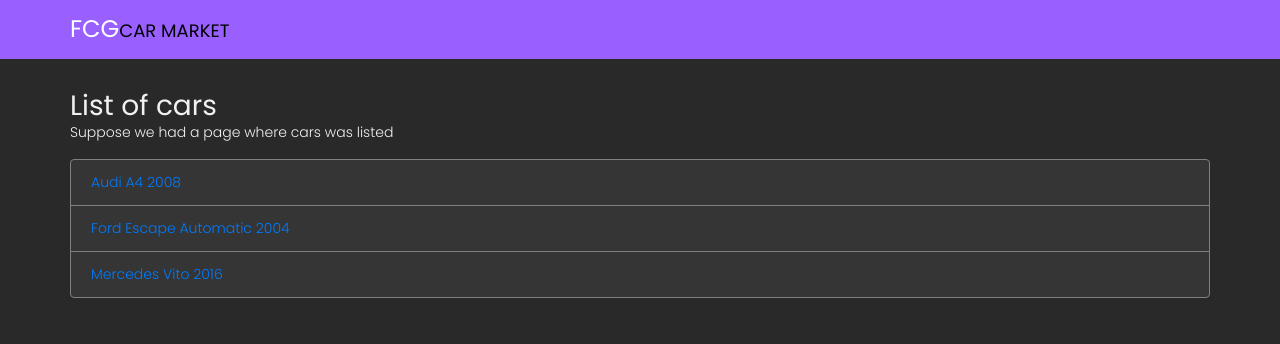
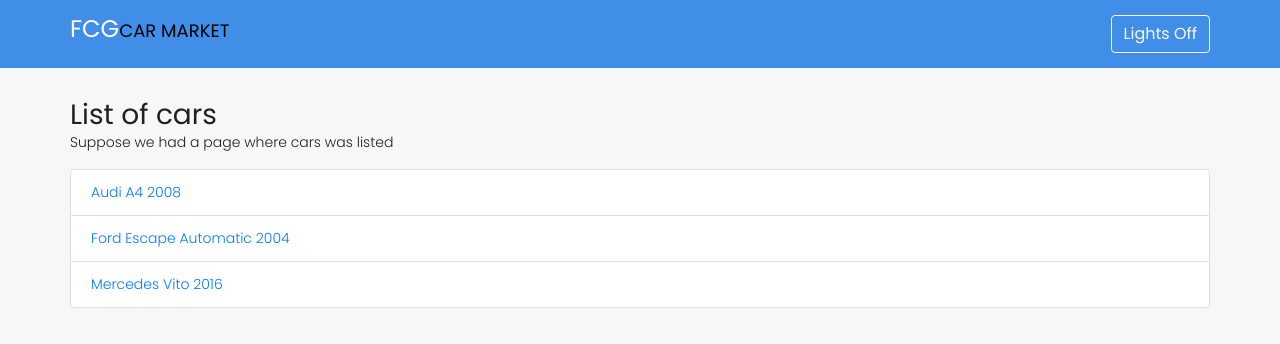
Before and after one commit to petros-zavrakas/car-platform, a React (Create React App) app: page / in a window 1280 px wide. Shown: the top 344 px of the page. Built offline with nearby package versions, Linux system fonts and the light colour scheme.

Commit message:
Implement theme switching logic in a new component

```diff
--- a/src/App.js
+++ b/src/App.js
@@ -1,4 +1,4 @@
-import React from "react";
+import React, { useState } from "react";
 import { connect } from "react-redux";
 import { Switch, Route, Redirect } from "react-router-dom";
 import { ToastContainer } from "react-toastify";
@@ -27,8 +27,11 @@ const App = ({ isFetching, errors, onHideErrors }) => {
     onHideErrors();
   };
 
+  const [darkTheme, setDarkTheme] = useState(false);
+  const handleSwitchTheme = () => setDarkTheme(!darkTheme);
+
   return (
-    <ThemeProvider theme={themes.dark}>
+    <ThemeProvider theme={darkTheme ? themes.dark : themes.light}>
       <div data-test="AppComponent">
         <GeneralErrorBoundary>
           <GlobalStyles />
@@ -36,7 +39,7 @@ const App = ({ isFetching, errors, onHideErrors }) => {
 
           {isFetching && <IsFetching />}
 
-          <Header />
+          <Header onSwitchTheme={handleSwitchTheme} />
           <Main>
             <Wrapper>
               {errors.length > 0 && (
--- a/src/App.styles.js
+++ b/src/App.styles.js
@@ -9,6 +9,7 @@ export const GlobalStyles = createGlobalStyle`
     font-family: "Poppins", Sans-serif;
     font-size: .875rem;
     font-weight: 300;
+    transition: all .3s ease-in-out;
 
     a, a:hover{ text-decoration: none!important; }
 
--- a/src/assets/css/mixins.js
+++ b/src/assets/css/mixins.js
@@ -6,12 +6,14 @@ export const Box = theme => `
   border-radius: 3px;
   box-shadow: 0 0 6px -5px #565656;
   padding: 30px;
+  transition: all .3s ease-in-out;
 
   .header{ margin-bottom: 20px; }
 `;
 
 export const Form = theme => `
   input, select, textarea { outline: none; }
+  transition: all .3s ease-in-out;
 
   select, input {
     color: ${theme.fonts}
@@ -40,11 +42,13 @@ export const Form = theme => `
     margin: 0 0 -10px 4px;
     padding: 0 5px;
     position: relative;
+    transition: all .3s ease-in-out;
     z-index: 5;
   }
 
   .form-control{
     background-color: transparent!important;
+    transition: all .3s ease-in-out;
 
     &::-webkit-input-placeholder {
       color: ${theme.fonts};
--- a/src/assets/css/themes.js
+++ b/src/assets/css/themes.js
@@ -1,5 +1,6 @@
 export default {
   light: {
+    name: "light",
     main: "#418EE8",
     mainHover: "#5475FF",
     background: "#f7f7f7",
@@ -10,6 +11,7 @@ export default {
     forms: { label: "#9e9e9e" }
   },
   dark: {
+    name: "dark",
     main: "#995FFF",
     mainHover: "#8252FF",
     background: "#292929",
--- a/src/components/header/Header.jsx
+++ b/src/components/header/Header.jsx
@@ -1,14 +1,16 @@
 import React from "react";
 import Wrapper from "../../components/wrapper/Wrapper";
+import SwitchTheme from "../switch-theme/SwitchTheme";
 import { HeaderContainer, Logo } from "./Header.styles";
 
-const Header = props => {
+const Header = ({ onSwitchTheme }) => {
   return (
     <HeaderContainer data-test="HeaderComponent">
       <Wrapper>
         <Logo data-test="logo">
           FCG<span>Car Market</span>
         </Logo>
+        <SwitchTheme onSwitchTheme={onSwitchTheme} />
       </Wrapper>
     </HeaderContainer>
   );
--- a/src/components/header/Header.styles.js
+++ b/src/components/header/Header.styles.js
@@ -1,8 +1,14 @@
 import styled from "styled-components";
 
 export const HeaderContainer = styled.header`
-  background-color: ${props => props.theme.main}
+  background-color: ${props => props.theme.main};
   padding: 15px 0;
+  transition: all 0.3s ease-in-out;
+
+  .wrapper {
+    display: flex;
+    justify-content: space-between;
+  }
 `;
 
 export const Logo = styled.h2`
--- /dev/null
+++ b/src/components/switch-theme/SwitchTheme.jsx
@@ -0,0 +1,15 @@
+import React, { useContext } from "react";
+import Button from "react-bootstrap/Button";
+import { ThemeContext } from "styled-components";
+
+const SwitchTheme = ({ onSwitchTheme }) => {
+  const theme = useContext(ThemeContext);
+
+  return (
+    <Button variant="outline-light" type="submit" onClick={onSwitchTheme}>
+      Lights {theme.name === "light" ? "Off" : "On"}
+    </Button>
+  );
+};
+
+export default SwitchTheme;
--- a/src/components/wrapper/Wrapper.jsx
+++ b/src/components/wrapper/Wrapper.jsx
@@ -2,7 +2,11 @@ import React from "react";
 import { Wrap } from "./Wrapper.styles";
 
 const Wrapper = ({ children }) => {
-  return <Wrap data-test="wrapperComponent">{children}</Wrap>;
+  return (
+    <Wrap data-test="wrapperComponent" className="wrapper">
+      {children}
+    </Wrap>
+  );
 };
 
 export default Wrapper;
```
